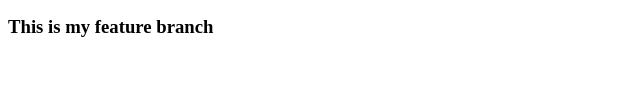
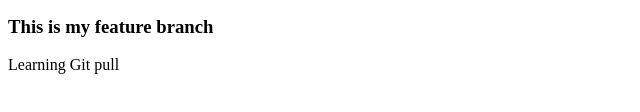
Before and after one commit to prashantkumar14104-svg/git-project, a plain HTML site: page index.html in a window 1280 px wide. Shown: the part 148-260 px from the top of the page, without its empty margins (0-640 px from the left). Drawn offline with Linux system fonts and the light colour scheme.

Commit message:
Add pull practice message

```diff
--- a/index.html
+++ b/index.html
@@ -10,5 +10,6 @@
     <h1>adding commits</h1>
     <p>My first project is now on Github</p>
     <h3>This is my feature branch</h3>
+    <p>Learning Git pull</p>
 </body>
 </html>
```
